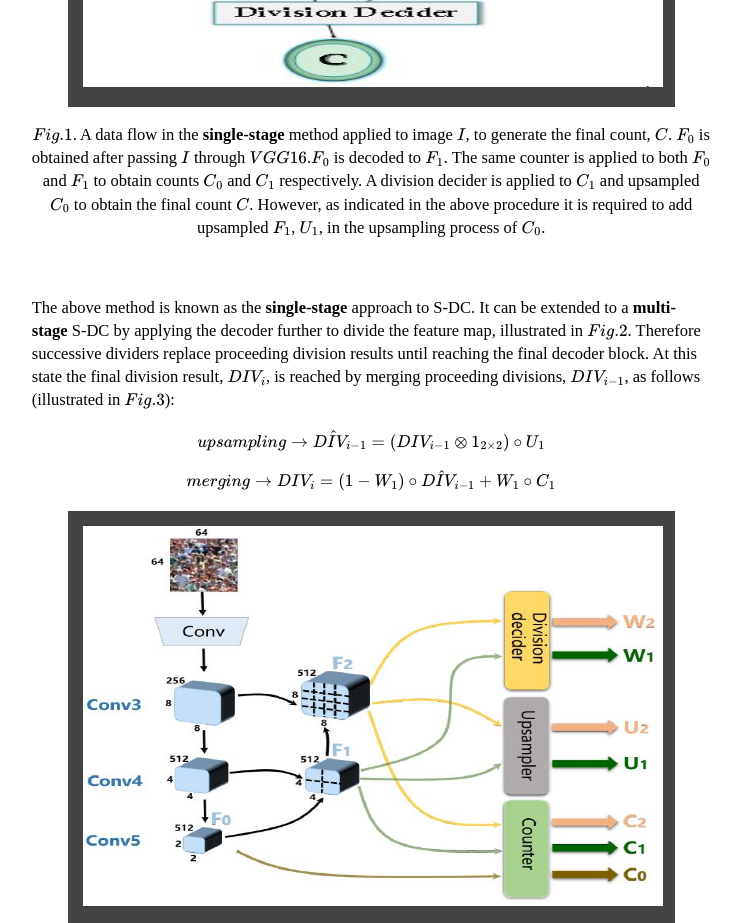
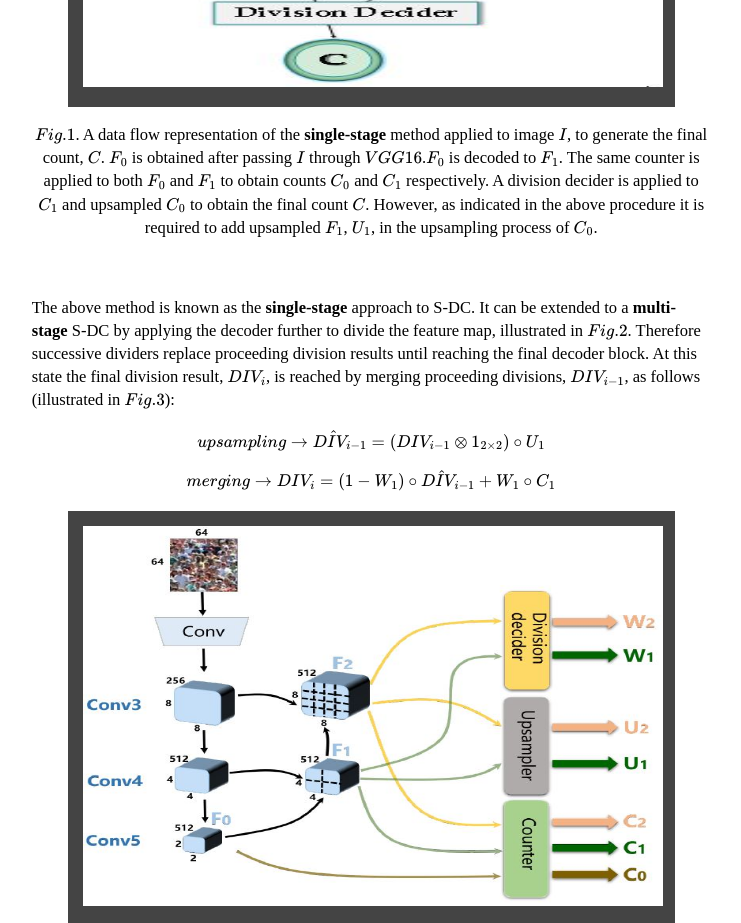
Before and after one commit to be-nyame/profile, a plain HTML site: page crowd-counting.html in a window 1280 px wide. Shown: the part 2080-3003 px from the top of the page, without its empty margins (382-1123 px from the left). Drawn offline with nearby package versions, Linux system fonts and the light colour scheme; some packages are replaced by stand-ins of ours.

Commit message:
profile update

```diff
--- a/crowd-counting.html
+++ b/crowd-counting.html
@@ -68,7 +68,7 @@
         <div class="im-box">
           <div class="img-format"><img src="./src/img/c_count/S-DCNet.jpg" alt="S-DCNet"></div>
         </div>
-        <p style="text-align: center;"><b>\(Fig.1\)</b>. A data flow in the <b>single-stage</b> method applied to image \(I\), to generate the final count, \(C\). \(F_0\) is obtained after passing \(I\) through \(VGG16\).\(F_0\) is decoded to \(F_1\). The same counter is applied to both \(F_0\) and \(F_1\) to obtain counts \(C_0\) and \(C_1\) respectively. A division decider is applied to \(C_1\) and upsampled \(C_0\) to obtain the final count \(C\). However, as indicated in the above procedure it is required to add upsampled \(F_1\), \(U_1\), in the upsampling process of \(C_0\).</p>
+        <p style="text-align: center;"><b>\(Fig.1\)</b>. A data flow representation of the <b>single-stage</b> method applied to image \(I\), to generate the final count, \(C\). \(F_0\) is obtained after passing \(I\) through \(VGG16\).\(F_0\) is decoded to \(F_1\). The same counter is applied to both \(F_0\) and \(F_1\) to obtain counts \(C_0\) and \(C_1\) respectively. A division decider is applied to \(C_1\) and upsampled \(C_0\) to obtain the final count \(C\). However, as indicated in the above procedure it is required to add upsampled \(F_1\), \(U_1\), in the upsampling process of \(C_0\).</p>
       </div>
       <p>The above method is known as the <strong>single-stage</strong> approach to S-DC. It can be extended to a <strong>multi-stage</strong> S-DC by applying the decoder further to divide the feature map, illustrated in \(Fig.2\). Therefore successive dividers replace proceeding division results until reaching the final decoder block. At this state the final division result, \(DIV_i\), is reached by merging proceeding divisions, \(DIV_{i-1}\), as follows (illustrated in \(Fig.3\)):
       $$upsampling \rightarrow D\hat{I}V_{i-1} = (DIV_{i-1} \otimes 1_{2\times2}) \circ U_1$$
```
